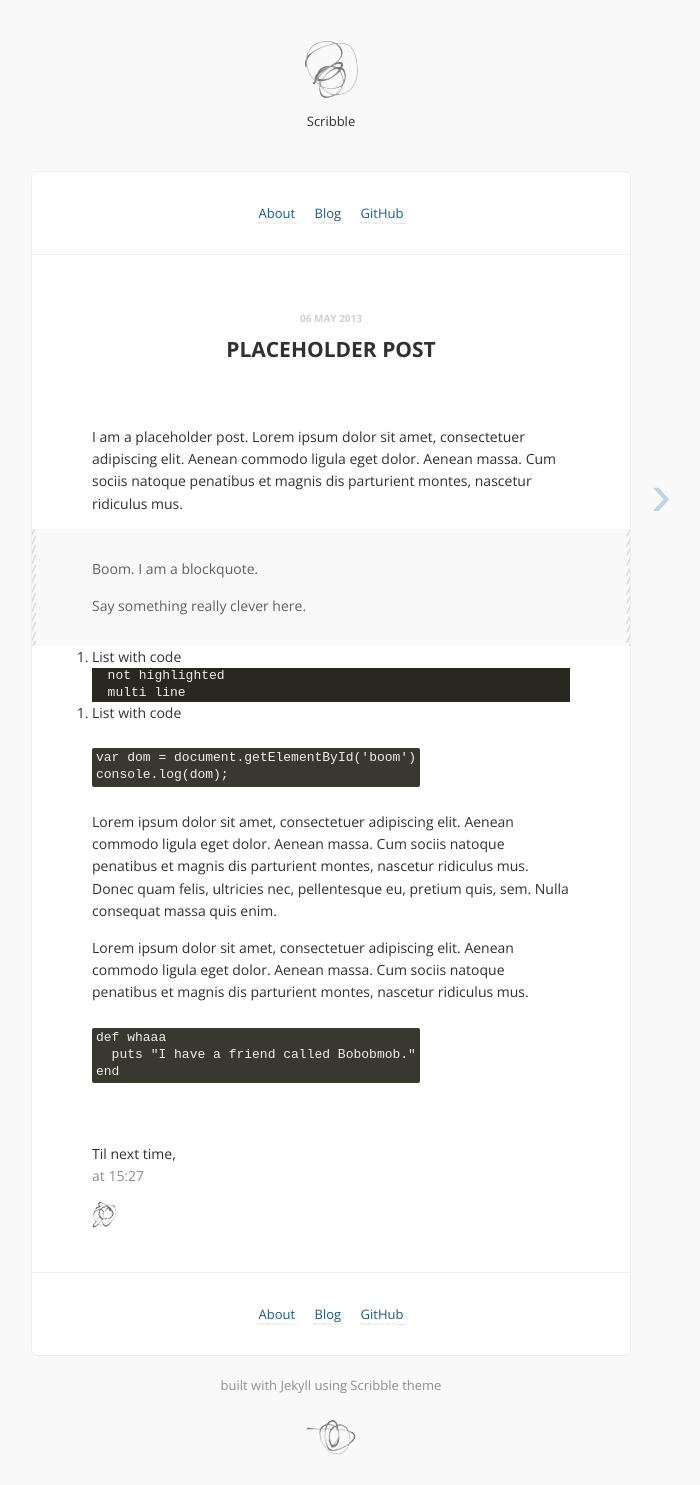
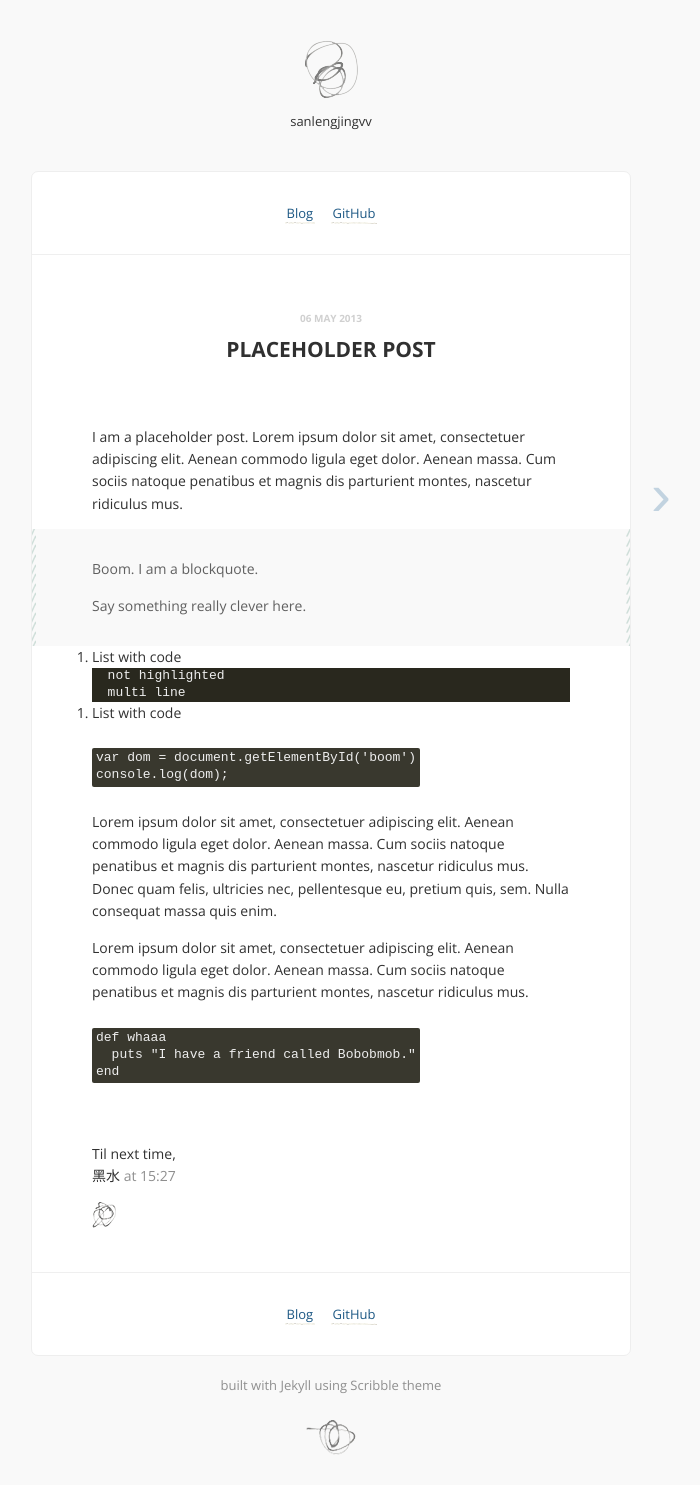
Before and after one commit to sanlengjingvv/sanlengjingvv.github.io, a Jekyll site: the page built from _posts/2013-05-06-more-post.md, in a window 1280 px wide. Shown: the whole page, without its empty margins (309-1009 px from the left). Built offline with Jekyll 4.4.1, drawn with Linux system fonts in a browser that asks for light colours; Markdown is read by kramdown in place of the engine named in the settings; comment, search, counter and statistics services are not loaded.

Commit message:
change personal information

```diff
--- a/_config.yml
+++ b/_config.yml
@@ -1,19 +1,17 @@
-title:            Scribble
-description:      A jekyll theme. Because I scribble.
+title:            sanlengjingvv
+description:      博客
 url:              # Site url, without a slash at the end.
-signoff:          # Your name.
+signoff:          黑水
 disqus_shortname: # disqus comment thread for post header options. ( leave blank if unwanted. )
 facebook_appid:   # appid for like button, remove from /_includes/share.html if unwanted.
 google_analytics: # set tracking, remove from /javascripts/basic.js if unwanted.
 
 links:
-  - name:         About
-    url:          /about
   - name:         Blog
-    url:          http://muan.co
+    url:          http://sanlengjingvv.github.io/
     external:     true
   - name:         GitHub
-    url:          http://github.com/muan
+    url:          https://github.com/sanlengjingvv
     external:     true
 highlighter:      pygments
 permalink:        pretty
```
